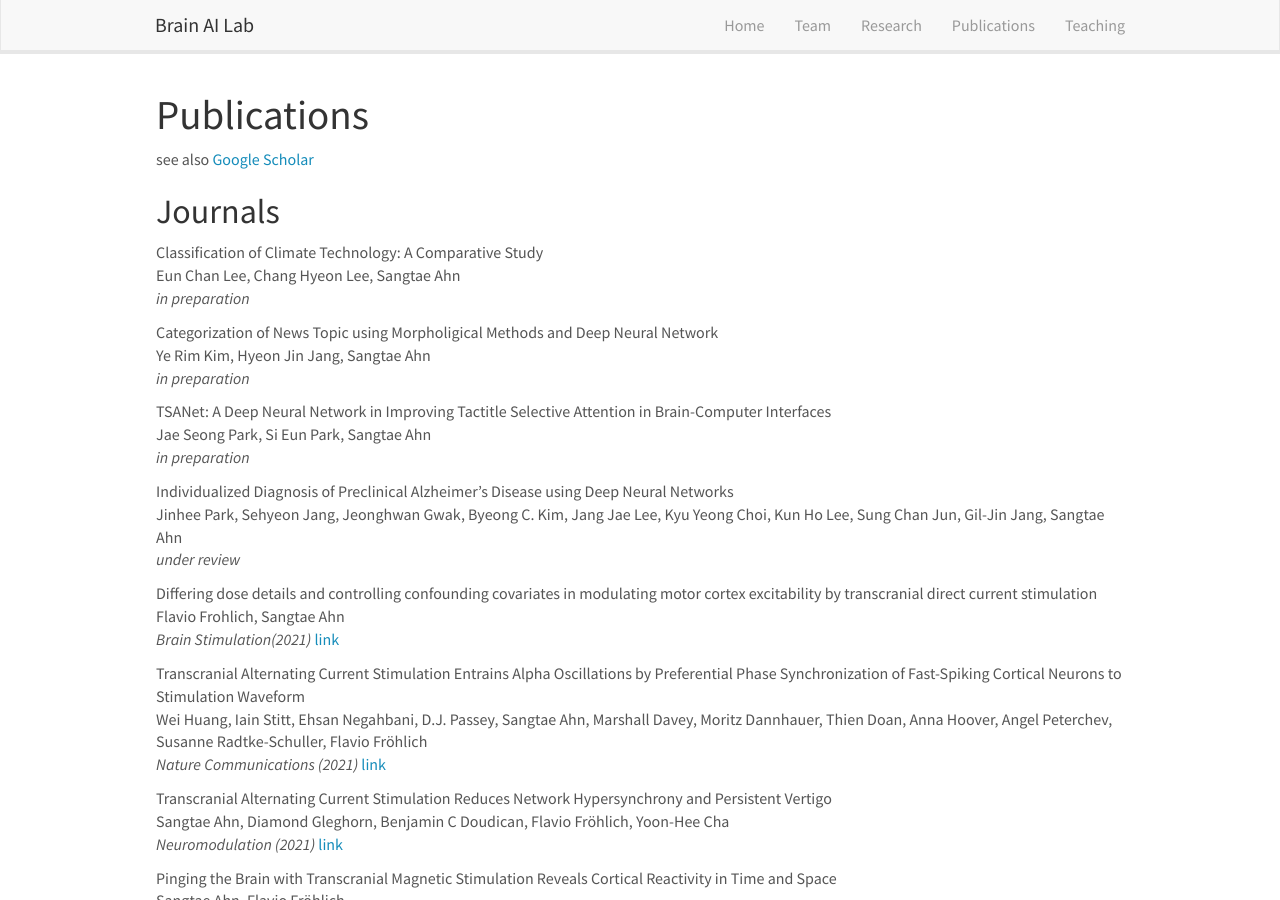
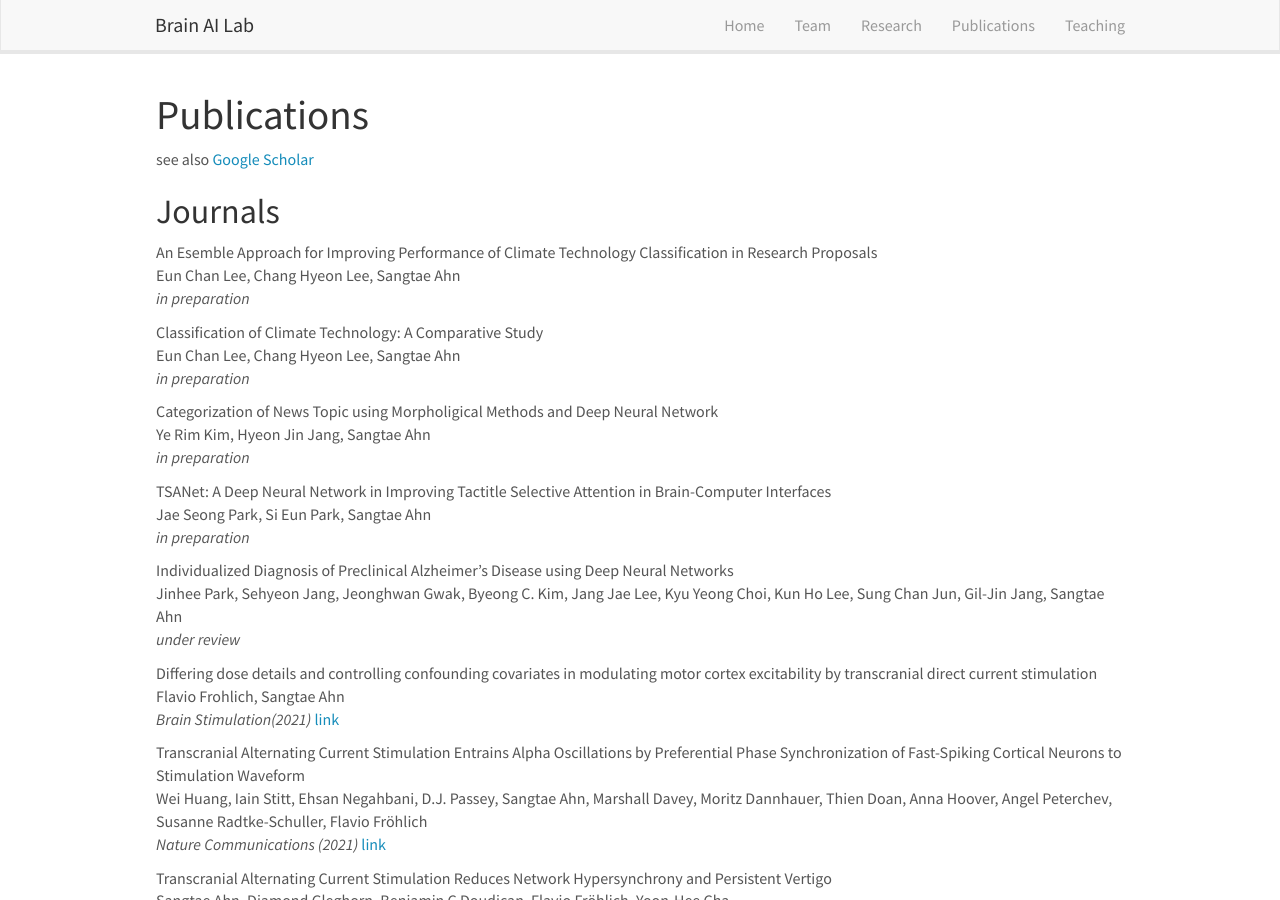
Before and after one commit to KNU-BrainAI/knu-brainai.github.io, a Jekyll site: the page built from _pages/publications.md, in a window 1280 px wide and 900 px high. Built offline with Jekyll 4.4.1, drawn with Linux system fonts in a browser that asks for light colours; nearby versions of some CDN libraries.

Commit message:
Update publist.yml

```diff
--- a/_data/publist.yml
+++ b/_data/publist.yml
@@ -1,3 +1,15 @@
+- title: "An Esemble Approach for Improving Performance of Climate Technology Classification in Research Proposals"
+  image:
+  description:
+  authors: Eun Chan Lee, Chang Hyeon Lee, Sangtae Ahn
+  journal: in preparation
+  link:
+    url:
+    display:
+  highlight: 0
+  news1:
+  news2:
+
 - title: "Classification of Climate Technology: A Comparative Study"
   image:
   description:
```
